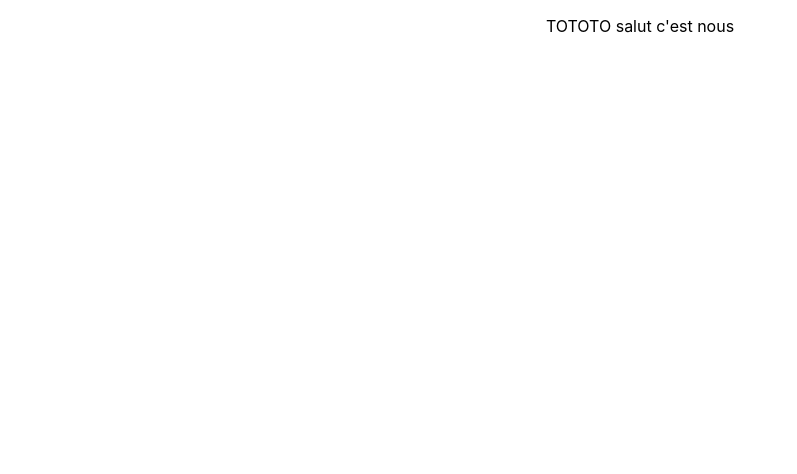
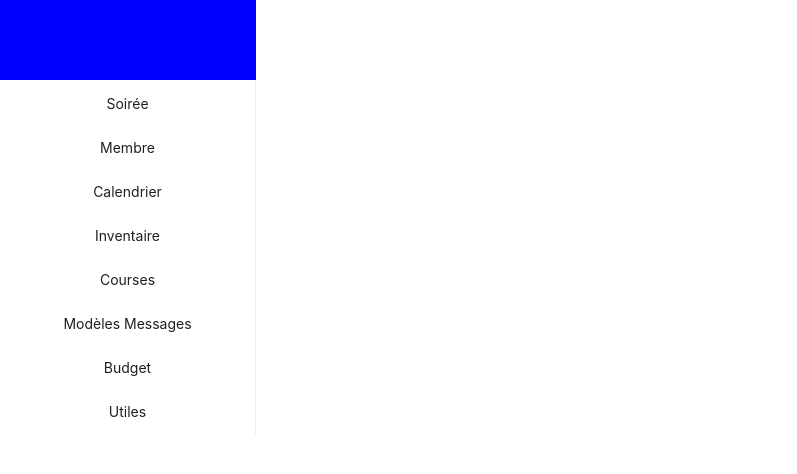
Before and after one commit to LaurieClu/L-C, a React (Create React App) app in the folder l-c/: page / in a window 1280 px wide. Shown: the top 474 px of the page, without its empty margins (0-797 px from the left). Built offline with nearby package versions, Linux system fonts and the light colour scheme.

Commit message:
first step menu

```diff
--- a/l-c/src/App.css
+++ /dev/null
@@ -1,38 +0,0 @@
-.App {
-  text-align: center;
-}
-
-.App-logo {
-  height: 40vmin;
-  pointer-events: none;
-}
-
-@media (prefers-reduced-motion: no-preference) {
-  .App-logo {
-    animation: App-logo-spin infinite 20s linear;
-  }
-}
-
-.App-header {
-  background-color: #282c34;
-  min-height: 100vh;
-  display: flex;
-  flex-direction: column;
-  align-items: center;
-  justify-content: center;
-  font-size: calc(10px + 2vmin);
-  color: white;
-}
-
-.App-link {
-  color: #61dafb;
-}
-
-@keyframes App-logo-spin {
-  from {
-    transform: rotate(0deg);
-  }
-  to {
-    transform: rotate(360deg);
-  }
-}
--- a/l-c/src/App.jsx
+++ b/l-c/src/App.jsx
@@ -1,10 +1,25 @@
-import './App.css';
-import  Menu from './components/Menu';
+import "antd/dist/antd";
+import { Menu } from "antd";
+import { WrapperMenu, Logo } from "./components/WrapperMenu.tsx";
 
 function App() {
   return (
     <div className="App">
-        <Menu />
+      <WrapperMenu>
+            <Logo />
+            <Menu
+            items={[
+              { label: "Soirée", key: "soirée"},
+              { label: "Membre", key: "membre"},
+              { label: "Calendrier", key: "calendrier"},
+              { label: "Inventaire", key: "inventaire"},
+              { label: "Courses", key: "courses"},
+              { label: "Modèles Messages", key: "modele-message"},
+              { label: "Budget", key: "budget"},
+              { label: "Utiles", key: "utiles"}
+            ]}
+            />
+        </WrapperMenu>
     </div>
   );
 }
--- /dev/null
+++ b/l-c/src/components/WrapperMenu.tsx
@@ -0,0 +1,16 @@
+import styled  from "styled-components";
+
+export const WrapperMenu = styled.div`
+	display: flex;
+    max-width: 20%;
+	width: 100%;
+	height: 100vh;;
+    text-align: center;
+    align-content: space-between;
+    flex-direction: column;
+`;
+
+export const Logo = styled.div`
+    height: 10%;
+    background-color: blue;
+`;
```
